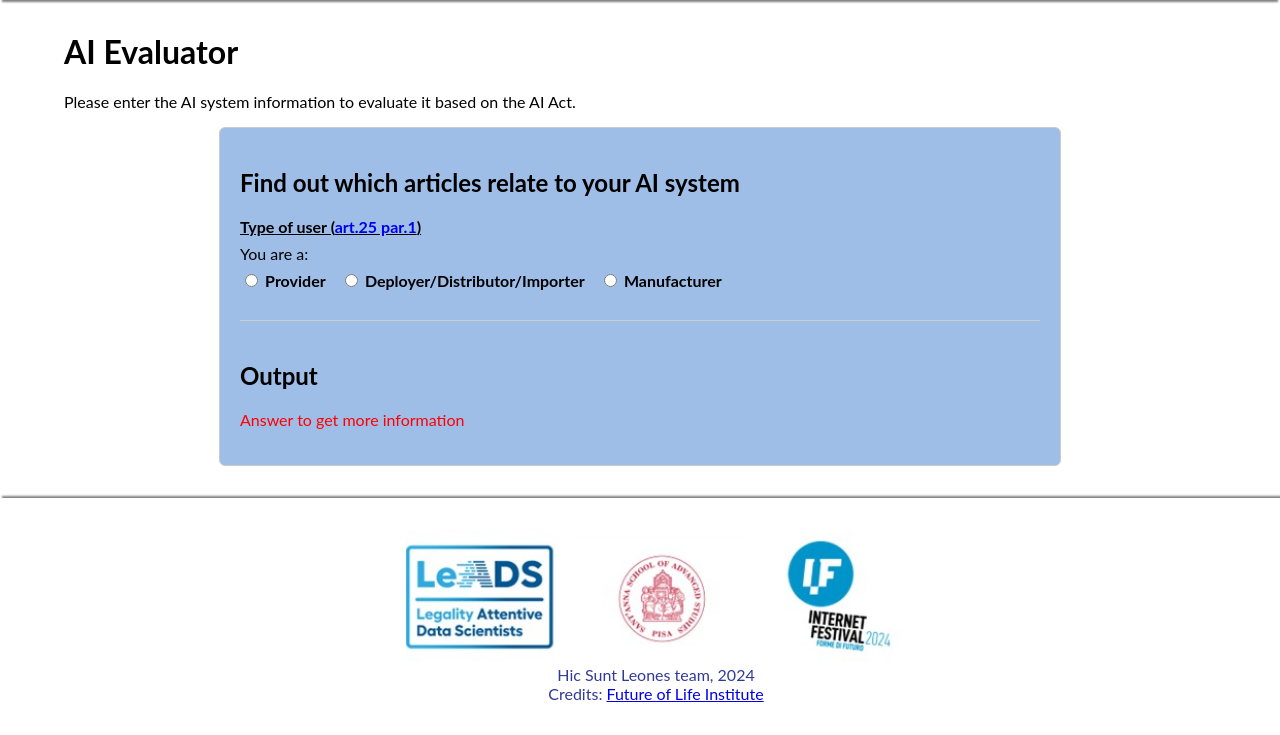
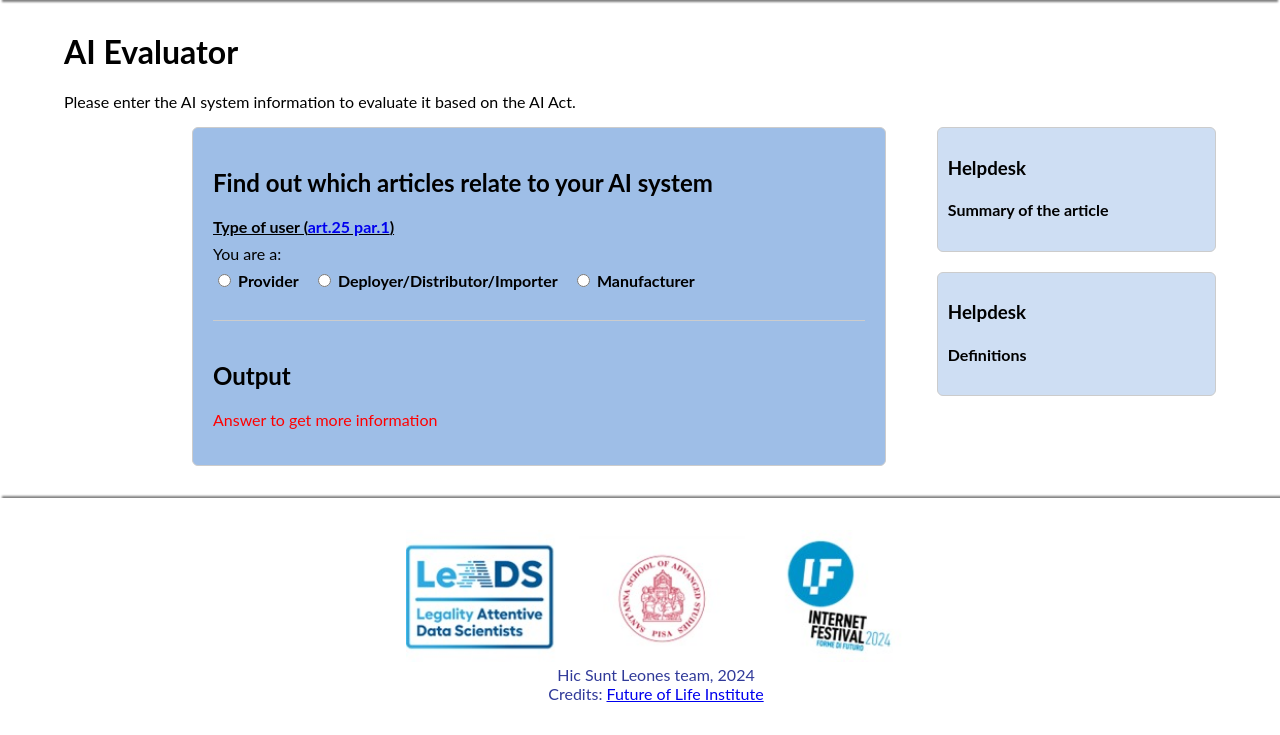
Before and after one commit to Francesco-Barcherini/aicompass, a Flask app: page /ai-evaluator in a window 1280 px wide; the page is wider, and only the part inside the window is pictured. Shown: the part 96-831 px from the top of that part. Run offline with Flask 3, Linux system fonts and the light colour scheme.

Commit message:
add: summary e definitions

```diff
--- a/templates/ai_evaluator.html
+++ b/templates/ai_evaluator.html
@@ -3,28 +3,53 @@
 {% block content %}
 <h1>AI Evaluator</h1>
 <p>Please enter the AI system information to evaluate it based on the AI Act.</p>
-<div class="ai_evaluator_form">
-    <h2>Find out which articles relate to your AI system</h2>
-    <form>
+<div class="evaluator">
+    <div class="ai_evaluator_form box">
+        <h2>Find out which articles relate to your AI system</h2>
+        <form>
 
-    </form>
-    <div id="ai_evaluator_results">
-        <h2>Output</h2>
+        </form>
+        <div id="ai_evaluator_results">
+            <h2>Output</h2>
 
+        </div>
+    </div>
+    <div class="helps">
+        <div class="summary box">
+            <h3>Helpdesk</h3>
+            <h4>Summary of the article</h4>
+            <p id="summary"></p>
+        </div>
+        <div class="definitions box">
+            <h3>Helpdesk</h3>
+            <h4>Definitions</h4>
+            <p id="definitions"></p>
+        </div>
     </div>
 </div>
+
 
 <style>
     .content {
         margin: 2rem 4rem;
+        width: 100%;
+    }
+
+    .box {
+        padding: 20px;
+        border: 1px solid #ccc;
+        border-radius: 6px;
+    }
+
+    .evaluator {
+        margin: 0 auto;
+        display: flex;
+        width: 80%;
     }
 
     .ai_evaluator_form {
-        margin: 0 auto;
-        max-width: 800px;
-        padding: 20px;
-        border: 1px solid #ccc;
-        border-radius: 6px;
+        margin: 0 5% 0 auto;
+        width: 70%;
         background-color: #3b7bce7e;
     }
 
@@ -80,6 +105,18 @@
         border-top: 1px solid #ccc;
         padding-top: 20px;
     }
+
+    .helps {
+        display: flex;
+        flex-direction: column;
+        width: 30%;
+    }
+
+    .summary, .definitions {
+        background-color: #3b7bce3f;
+        padding: 10px;
+        margin-bottom: 20px;
+    }
 </style>
 
 <script src="/static/js/form.js"></script>
```
